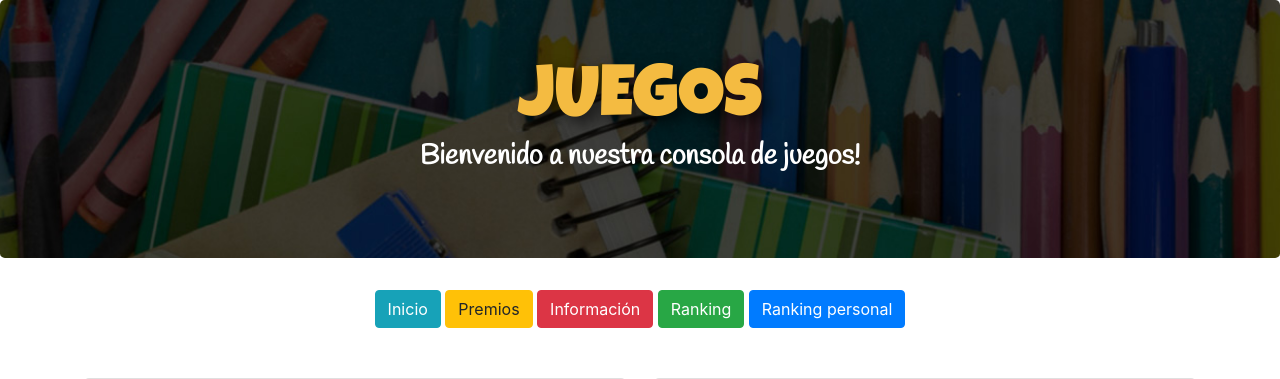
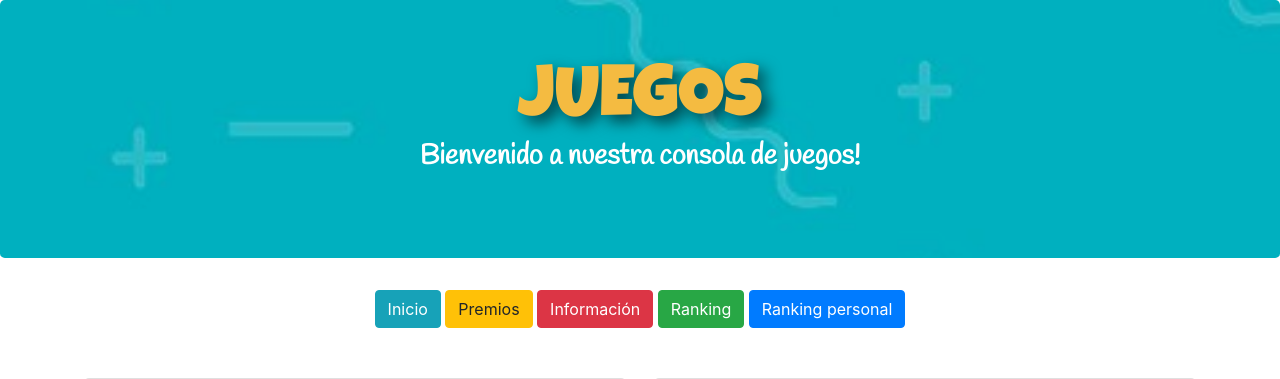
Before and after one commit to crisss07/juegos, a CodeIgniter app: page /juegos/ in a window 1280 px wide. Shown: the top 379 px of the page. Run offline with CodeIgniter, Linux system fonts and the light colour scheme.

Commit message:
cambio de imagen en el inicio

```diff
--- a/application/views/opciones/premios.php
+++ b/application/views/opciones/premios.php
@@ -67,7 +67,7 @@ defined('BASEPATH') OR exit('No direct script access allowed');
 	      /*background-repeat: no-repeat;*/
 	      /*background-size: cover;*/
 	      /*font-family: 'Orbitron', sans-serif;*/
-	      background: url("<?php echo base_url('public/img/fp.jpg') ?>") no-repeat center center;
+	      background: url("<?php echo base_url('public/img/fp1.jpeg') ?>") no-repeat center center;
 	       -webkit-background-size: cover;
 	       -moz-background-size: cover;
 	       -o-background-size: cover;
--- a/application/views/welcome_message.php
+++ b/application/views/welcome_message.php
@@ -47,7 +47,7 @@ defined('BASEPATH') OR exit('No direct script access allowed');
 	      /*background-repeat: no-repeat;*/
 	      /*background-size: cover;*/
 	      /*font-family: 'Orbitron', sans-serif;*/
-	      background: url("<?php echo base_url('public/img/fp.jpg') ?>") no-repeat center center;
+	      background: url("<?php echo base_url('public/img/fp1.jpeg') ?>") no-repeat center center;
 	       -webkit-background-size: cover;
 	       -moz-background-size: cover;
 	       -o-background-size: cover;
```
Also changed, not shown: public/img/fp1.jpeg (added).
